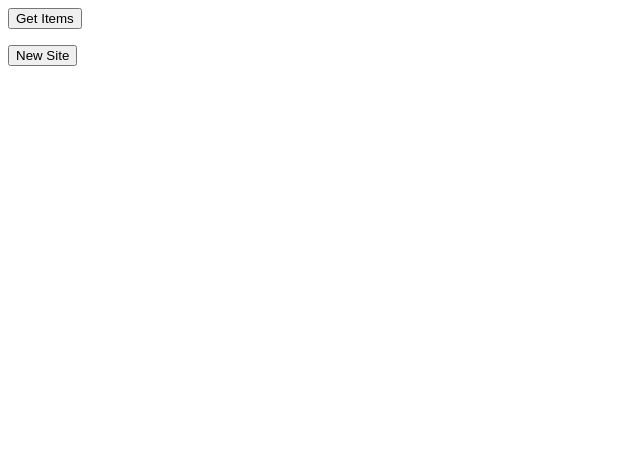
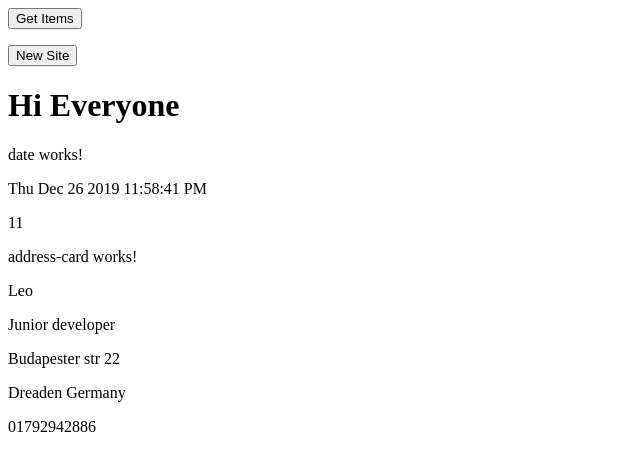
Before and after one commit to NolimitL/Web, an Angular app in the folder Front-end/firstapp/: page / in a window 1280 px wide. Shown: the top 470 px of the page, without its empty margins (0-640 px from the left). Built offline with nearby package versions, Linux system fonts and the light colour scheme.

Commit message:
Have learned about data binfing

```diff
--- /dev/null
+++ b/Front-end/firstapp/src/app/address-card/address-card.component.html
@@ -0,0 +1,8 @@
+<p>address-card works!</p>
+<div>
+    <p>{{user.name}}</p>
+    <p>{{user.title}}</p>
+    <p>{{user.address[0]}}</p>
+    <p>{{user.address[1]}}</p>
+    <p>{{user.phone}}</p>
+</div>
--- /dev/null
+++ b/Front-end/firstapp/src/app/address-card/address-card.component.ts
@@ -0,0 +1,28 @@
+import { Component, OnInit } from '@angular/core';
+
+@Component({
+  selector: 'app-address-card',
+  templateUrl: './address-card.component.html',
+  styleUrls: ['./address-card.component.css']
+})
+export class AddressCardComponent implements OnInit {
+
+  user: any;
+
+  constructor() {
+    this.user = {
+      name: 'Leo',
+      title: 'Junior developer',
+      address: [
+        'Budapester str 22',
+        'Dreaden Germany'
+      ],
+      phone: '01792942886'
+    }
+
+  }
+
+  ngOnInit() {
+  }
+
+}
--- a/Front-end/firstapp/src/app/app.component.html
+++ b/Front-end/firstapp/src/app/app.component.html
@@ -8,3 +8,7 @@
 <ul>
   <li *ngFor="let name of string"></li>
 </ul>
+
+<h1>Hi Everyone</h1>
+<app-date></app-date>
+<app-address-card></app-address-card>
--- a/Front-end/firstapp/src/app/app.module.ts
+++ b/Front-end/firstapp/src/app/app.module.ts
@@ -3,10 +3,14 @@ import { NgModule } from '@angular/core';
 
 import { AppRoutingModule } from './app-routing.module';
 import { AppComponent } from './app.component';
+import { DateComponent } from './date/date.component';
+import { AddressCardComponent } from './address-card/address-card.component';
 
 @NgModule({
   declarations: [
-    AppComponent
+    AppComponent,
+    DateComponent,
+    AddressCardComponent
   ],
   imports: [
     BrowserModule,
--- /dev/null
+++ b/Front-end/firstapp/src/app/date/date.component.html
@@ -0,0 +1,6 @@
+<div>
+    <p>date works!
+</p>
+<p>{{dateMassage}}</p>
+<p>{{addSomeNum(somenum, 1)}}</p>
+</div>
--- /dev/null
+++ b/Front-end/firstapp/src/app/date/date.component.ts
@@ -0,0 +1,26 @@
+import { Component, OnInit } from '@angular/core';
+
+@Component({
+  selector: 'app-date',
+  templateUrl: './date.component.html',
+  styleUrls: ['./date.component.css']
+})
+export class DateComponent implements OnInit {
+
+  dateMassage: string ;
+  somenum: number = 10;
+
+  constructor() {
+    setInterval(() => {
+    let currentDate = new Date();
+    this.dateMassage = currentDate.toDateString() + ' ' + currentDate.toLocaleTimeString();
+    } , 1000)
+   }
+  addSomeNum(a:number, b:number){
+    return a+b;
+  }
+
+  ngOnInit() {
+  }
+
+}
```
Also changed, not shown: Front-end/firstapp/src/app/address-card/address-card.component.css (added), Front-end/firstapp/src/app/date/date.component.css (added), 2 other files (tests, documents, lock files or other folders).
